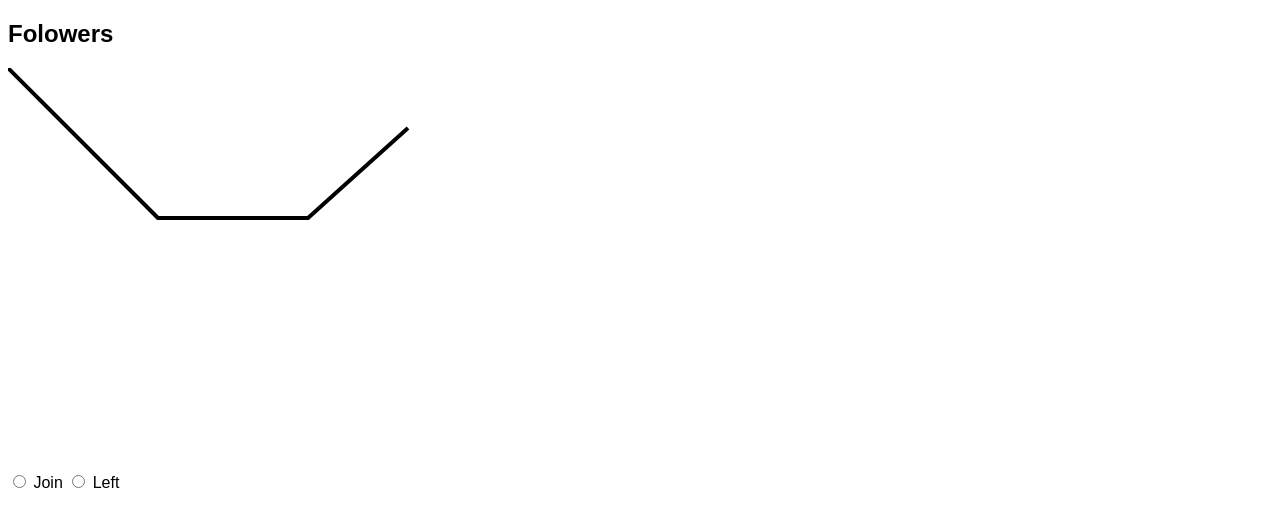
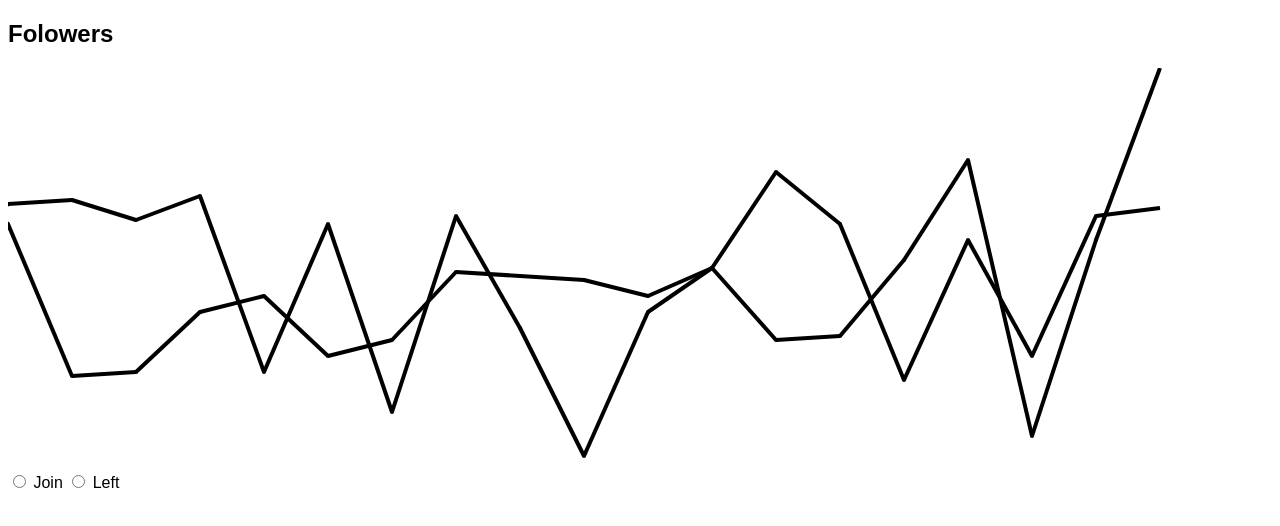
Before and after one commit to KletskovG/TelegramContest, a plain HTML site: page index.html in a window 1280 px wide. Drawn offline with Linux system fonts and the light colour scheme.

Commit message:
Update files

```diff
--- a/index.html
+++ b/index.html
@@ -14,21 +14,6 @@
     </h2>
 
     <svg width="1440" height="400">
-        <path  stroke="#000000" stroke-width="4"
-            d="M0, 0 L150,150"
-        />
-        <circle
-            cx="0,0"
-            cy="0,0"
-            r="1"
-        />
-
-        <path stroke="#000000" stroke-width="4" d="M150, 150 L300,150" />
-        <circle cx="150" cy="150" r="2" />
-
-        <path stroke="#000000" stroke-width="4" d="M300, 150 L400,60" />
-        <circle cx="300" cy="150" r="2" />
-
 
     </svg>
 
--- a/index.js
+++ b/index.js
@@ -8,22 +8,37 @@
 
 //Find the width of scree
 
-const arr = [100,200,20,30,80,60,50,90,150]
 
-//TODO: delete it!
-function log(...text){
-    console.log(text)
+
+function randomInRange(start, end) {
+  return Math.floor(Math.random() * (end - start + 1) + start);
 }
+
+const arr = []
+
+const arr2 = []
+
+for(let i = 0; i < 20; i++){
+ arr.push(randomInRange(40,200))
+}
+
+for(let i = 0; i < 20; i++){
+    arr2.push(randomInRange(40,150))
+}
+
+// //TODO: delete it!
+// function log(...text) {
+//     console.log(text)
+// }
 
 const numberOfPoints = arr.length
 
 const intervalBetweenPoints = parseInt(innerWidth / numberOfPoints)
 
 
-const arrMax = Math.max(...arr)
+const arrMax = Math.max(...arr,...arr2)
 
-function addToPath(curr, prev, xPos){
-    log('Try to add path')
+function addToPath(curr, prev, xPos) {
 
     let posOnTheScreen
     const SVG = document.querySelector(`svg`)
@@ -33,44 +48,61 @@ function addToPath(curr, prev, xPos){
     let prevPos = parseInt(rectSVG.height * prevPercent / 100)
 
 
-    console.log(curr, max)
     // IF the element max on the screen
-    if(curr === arrMax){
-        posOnTheScreen = parseInt(rectSVG.height)
+    if (curr === arrMax) {
+        posOnTheScreen = 0
 
-        // ADd path here
+        // Add path
+        const path = document.createElementNS('http://www.w3.org/2000/svg', 'path')
+        path.setAttributeNS(null, 'd', `M${xPos - intervalBetweenPoints}, ${prevPos} L${xPos}, ${posOnTheScreen}`)
+        const circle = document.createElementNS("http://www.w3.org/2000/svg", "circle")
+        circle.setAttributeNS(null, 'cx', `${xPos - intervalBetweenPoints}`)
+        circle.setAttributeNS(null, 'cy', `${prevPos}`)
+        circle.setAttributeNS(null, 'r', "2")
+
+
+        SVG.appendChild(path)
+        SVG.appendChild(circle)
     }
 
-    else{
+    else {
 
-          let percent = parseInt((curr * 100) / arrMax); // Percent of SVG height
-          posOnTheScreen = parseInt((rectSVG.height * percent) / 100); // Find the position on the screen PIXELS
+        // Position of the current path
+        let percent = parseInt((curr * 100) / arrMax);
+        posOnTheScreen = parseInt((rectSVG.height * percent) / 100);
 
-          // ADd path here
-          const path = document.createElement('path')
-          path.setAttribute('d', `M${xPos - intervalBetweenPoints}, ${prevPos} L${xPos}, ${posOnTheScreen}`)
-          const circle = document.createElement('circle')
-          circle.setAttribute('cx', `${xPos - intervalBetweenPoints}`)
-          circle.setAttribute('cy', `${prevPos}`)
-          circle.setAttribute('r', "2")
+        if(prev === arrMax) prevPos = 0
 
-          SVG.appendChild(path)
-          SVG.appendChild(circle)
-        }
+        // Add path
+        const path = document.createElementNS('http://www.w3.org/2000/svg','path')
+        path.setAttributeNS(null,'d', `M${xPos - intervalBetweenPoints}, ${prevPos} L${xPos}, ${posOnTheScreen}`)
 
-    // log(curr,prev, xPos)
+        const circle = document.createElementNS("http://www.w3.org/2000/svg","circle")
+        circle.setAttributeNS(null,'cx', `${xPos - intervalBetweenPoints}`)
+        circle.setAttributeNS(null,'cy', `${prevPos}`)
+        circle.setAttributeNS(null,'r', "2")
+
+        SVG.appendChild(path)
+        SVG.appendChild(circle)
+    }
 }
 
-window.onload = ()=> {
+window.onload = () => {
     const SVG = document.querySelector('svg')
     SVG.style.width = innerWidth
 
-    // ADd path here
     // Change it for number of elements on the screen
     let xPos = 0
-    for(let i = 1; i < arr.length; i++){
+    for (let i = 1; i < arr.length; i++) {
         addToPath(arr[i], arr[i - 1], xPos)
 
         xPos += intervalBetweenPoints
     }
+
+    let xPos2 = 0
+    for (let i = 1; i < arr2.length; i++) {
+      addToPath(arr2[i], arr2[i - 1], xPos2);
+
+      xPos2 += intervalBetweenPoints;
+    }
 }
```
